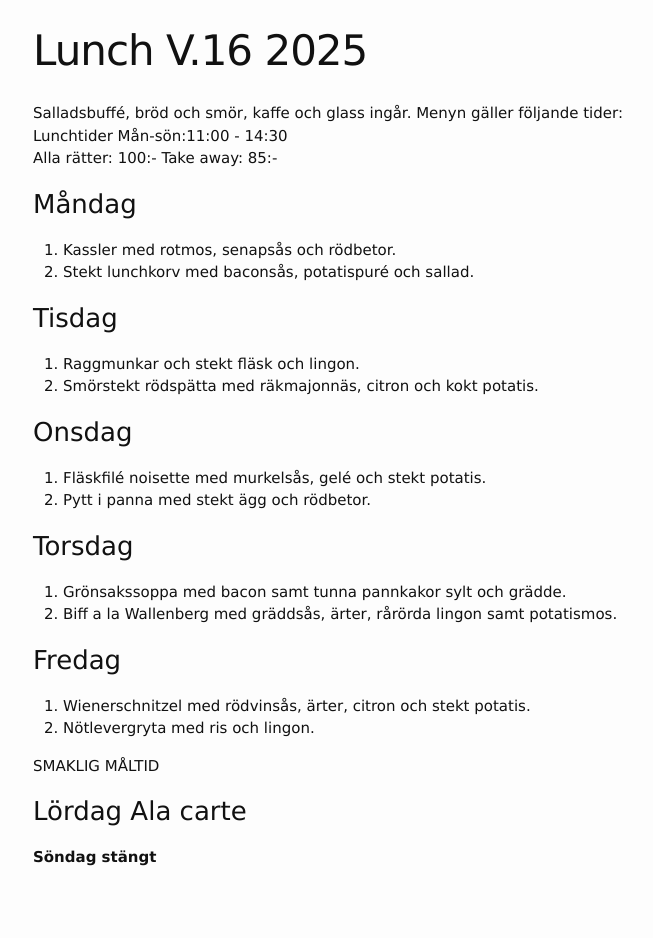
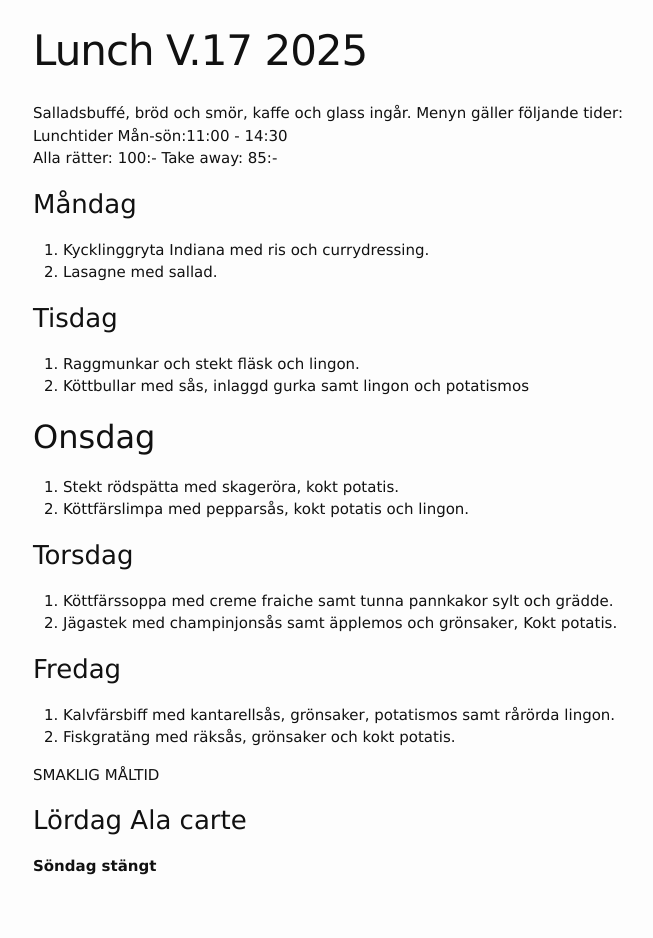
Before and after one commit to FarInn62/farinn62.github.io, a Jekyll site: the page built from lunch.md, in a window 1280 px wide. Shown: the whole page, without its empty margins (237-890 px from the left). Built offline with Jekyll 4.4.1, drawn with Linux system fonts in a browser that asks for light colours.

Commit message:
Update lunch.md

```diff
--- a/lunch.md
+++ b/lunch.md
@@ -1,6 +1,6 @@
 ---
 layout: foodmenu
-title: Lunch V.16 2025
+title: Lunch V.17 2025
 permalink: /lunch/
 published: true
 ---
@@ -11,28 +11,28 @@ Alla rätter: 100:- Take away: 85:-
 
 ### Måndag
 
-1. Kassler med rotmos, senapsås och rödbetor.
-2. Stekt lunchkorv med baconsås, potatispuré och sallad.
+1. Kycklinggryta Indiana med ris och currydressing.
+2. Lasagne med sallad.
 
 ### Tisdag
 
 1. Raggmunkar och stekt fläsk och lingon.
-2. Smörstekt rödspätta med räkmajonnäs, citron och kokt potatis.
+2. Köttbullar med sås, inlaggd gurka samt lingon och potatismos
 
-### Onsdag
+## Onsdag
 
-1. Fläskfilé noisette med murkelsås, gelé och stekt potatis.
-2. Pytt i panna med stekt ägg och rödbetor.
+1. Stekt rödspätta med skageröra, kokt potatis.
+2. Köttfärslimpa med pepparsås, kokt potatis och lingon.
 
 ### Torsdag
 
-1. Grönsakssoppa med bacon samt tunna pannkakor sylt och grädde.
-2. Biff a la Wallenberg med gräddsås, ärter, rårörda lingon samt potatismos.
+1. Köttfärssoppa med creme fraiche samt tunna pannkakor sylt och grädde.
+2. Jägastek med champinjonsås samt äpplemos och grönsaker, Kokt potatis.
 
 ### Fredag
 
-1. Wienerschnitzel med rödvinsås, ärter, citron och stekt potatis.
-2. Nötlevergryta med ris och lingon.
+1. Kalvfärsbiff med kantarellsås, grönsaker, potatismos samt rårörda lingon.
+2. Fiskgratäng med räksås, grönsaker och kokt potatis.
 
 SMAKLIG MÅLTID
 
```
